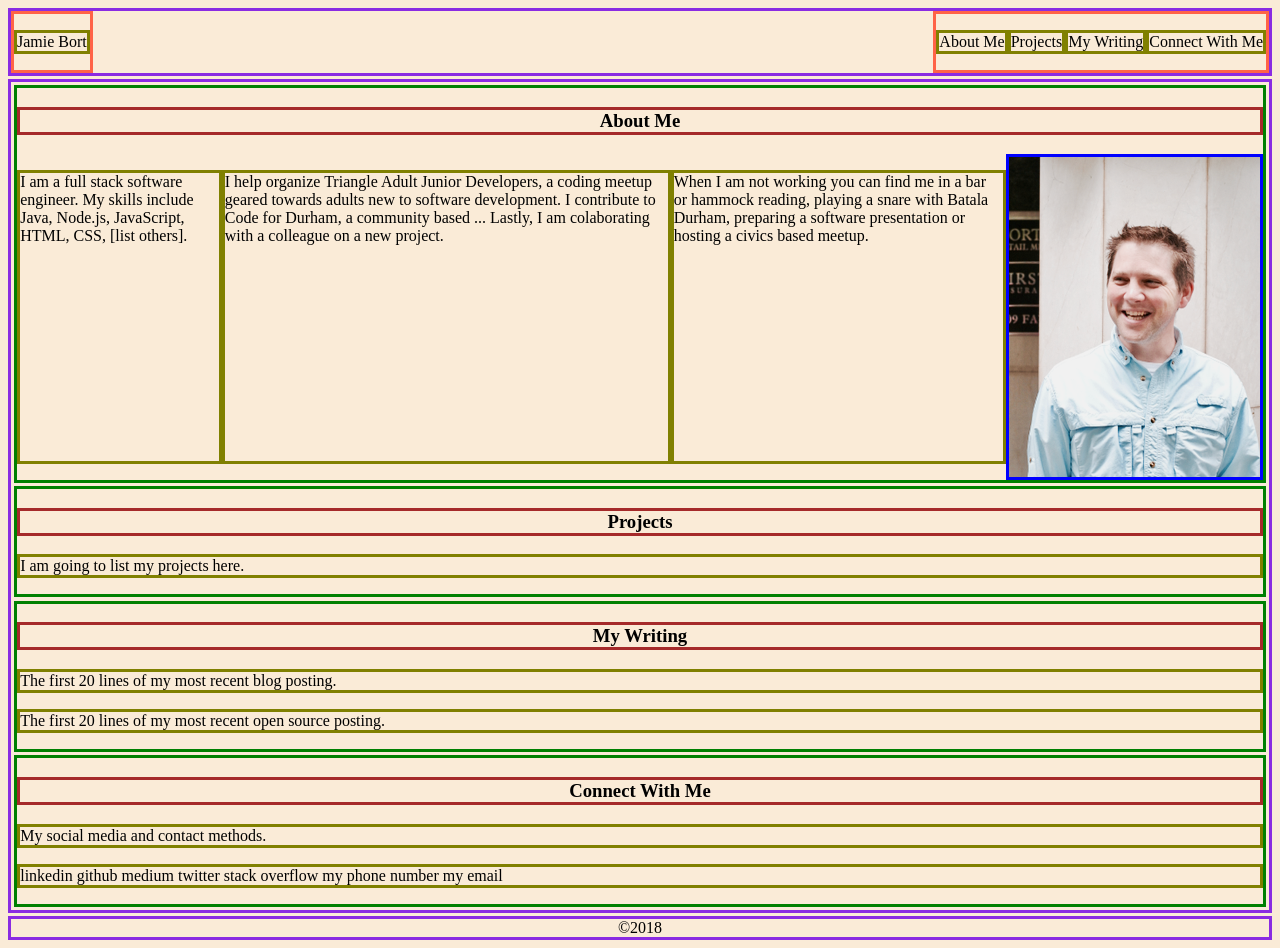
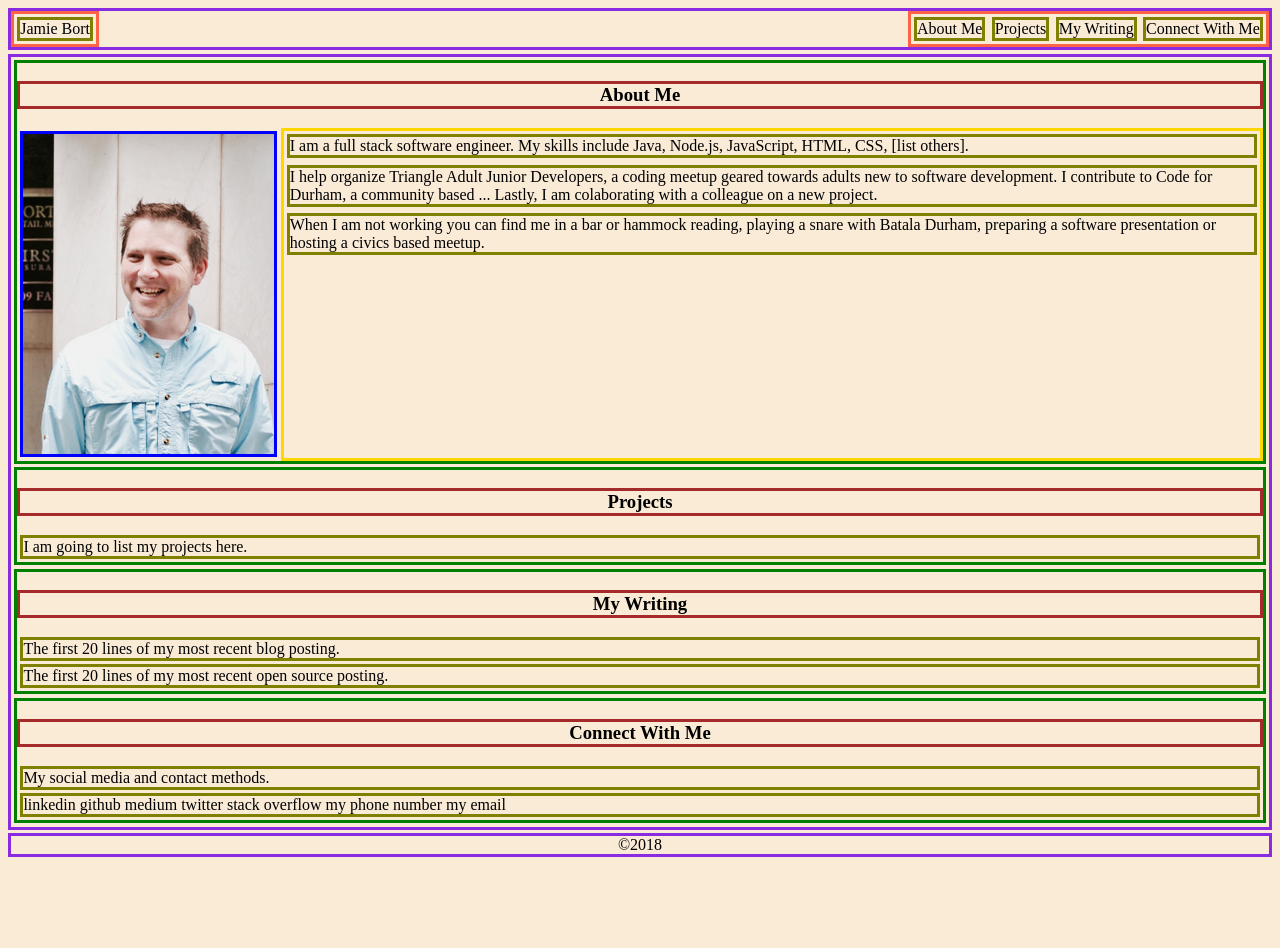
Before and after one commit to JamieBort/Portfolio-Website, a PHP site: page / in a window 1280 px wide. After the commit the page ends 857 px from the top, so only its background shows below. Run offline with PHP 8.4, Linux system fonts and the light colour scheme.

Commit message:
Modified CSS file using flexbox.

```diff
--- a/index.html
+++ b/index.html
@@ -24,19 +24,21 @@
         <section id="section_two">
             <h1>About Me</h1>
             <div>
-                <p>I am a full stack software engineer. My skills include Java, Node.js, JavaScript, HTML, CSS, [list
+                <img src="DSC_0018_small.png" alt="A Picture of me.">
+                <div id="test">
+                <p>I am a full stack software engineer. My skills include Java, Node.js, JavaScript, HTML, CSS,
+                        [list
                         others].</p>
                     <p>I help organize Triangle Adult Junior Developers, a coding meetup geared towards adults new to
                         software
-                    development. I contribute to Code for Durham, a community based ... Lastly, I am colaborating with
+                        development. I contribute to Code for Durham, a community based ... Lastly, I am colaborating
+                        with
                         a
                         colleague on a new project.</p>
                     <p>When I am not working you can find me in a bar or hammock reading, playing a snare with Batala
                         Durham,
                         preparing a software presentation or hosting a civics based meetup.</p>
-            <!-- </div> -->
-            <!-- <div> -->
-            <img src="DSC_0018_small.png" alt="A Picture of me.">
+                </div>
             </div>
         </section>
         <section id="section_three">
--- a/style.css
+++ b/style.css
@@ -19,10 +19,12 @@ h1 {
 
 p {
     border: .2em solid olive;
+    margin: .2em;
 }
 
 img {
     border: .2em solid blue;
+    margin: .2em;
 }
 
 ul {
@@ -63,8 +65,28 @@ footer {
 
 #section_two div {
     display: flex;
+    /* flex-wrap: wrap; */
+}
+
+#section_two p {
+    /* display: block; */
+    /* display: flex; */
+    flex-wrap: wrap;
 }
 
 #section_two img {
     max-height: 320px; /* Without this the picture distorts when the wondow width is diminished. */
 }
+
+#test {
+    /* height: 600px; */
+    display: flex;
+    flex-direction: column;
+    border: .2em solid gold;
+
+}
+
+#test p {
+    /* flex-direction: column; */
+    /* display: inline; */
+}
```
Lines whose indentation alone changed are shown as unchanged.
